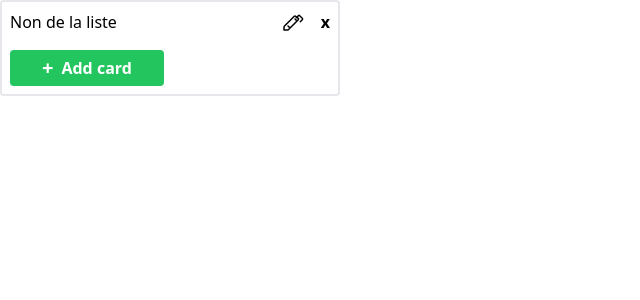
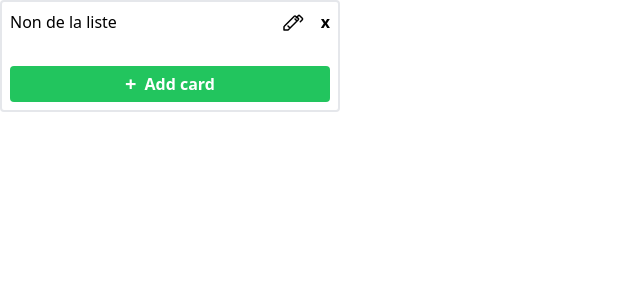
Before and after one commit to Tita-ST/trello-st, a Vue app: page /composant in a window 1280 px wide. Shown: the top 300 px of the page, without its empty margins (0-640 px from the left). Built offline with nearby package versions, Linux system fonts and the light colour scheme.

Commit message:
compolist

```diff
--- a/src/components/List.vue
+++ b/src/components/List.vue
@@ -1,9 +1,11 @@
 <script lang="ts" setup>
 import { ref } from 'vue';
+import Card from './Card.vue';
 
 const isEditing = ref(false);
 const listName = ref('Non de la liste');
 const showModal = ref(false);
+const cards = ref<Card[]>([]);
 
 const toggleEdit = () => {
     isEditing.value = !isEditing.value;
@@ -18,14 +20,17 @@ const cancelDelete = () => {
 };
 
 const deleteList = () => {
-
     showModal.value = false;
     console.log("Liste supprimée");
+};
+
+const addCard = () => {
+    cards.value.push({});
 };
 </script>
 
 <template>
-    <main class="border-2 p-2 w-[340px] rounded">
+    <main class="border-2 p-2 w-[340px] rounded max-h-screen flex flex-col">
         <div class="flex items-center justify-between mb-4">
             <div>
                 <template v-if="isEditing">
@@ -43,14 +48,23 @@ const deleteList = () => {
                     0 011.414 0l2.586 2.586a1 1 0 010 1.414l-2 2M14 9l2 2M7 16l2 2" />
                 </svg>
                 <p @click="confirmDelete" class="font-bold ml-4 cursor-pointer">
-                  x
+                    x
                 </p>
             </div>
         </div>
-        <div>
-            <button class="bg-green-500 hover:bg-green-600 text-white text-center font-bold py-1 px-8 rounded">
-                <div class="flex items-center">
-                    <p class="text-xl mr-2 ">+</p> Add card
+
+        <!-- Liste de cartes avec défilement -->
+        <div class="flex-grow overflow-y-auto mb-4">
+            <div v-for="(card, index) in cards" :key="index" class="mb-4">
+                <Card />
+            </div>
+        </div>
+
+        <!-- Bouton pour ajouter une carte toujours visible -->
+        <div class="flex-shrink-0">
+            <button @click="addCard" class="bg-green-500 hover:bg-green-600 text-white text-center font-bold py-1 px-8 rounded w-full">
+                <div class="flex items-center justify-center">
+                    <p class="text-xl mr-2">+</p> Add card
                 </div>
             </button>
         </div>
@@ -60,12 +74,10 @@ const deleteList = () => {
             <div class="bg-white p-4 rounded">
                 <p class="mb-4">Voulez-vous vraiment supprimer cette liste ?</p>
                 <div class="flex justify-end">
-                    <button @click="cancelDelete"
-                        class="bg-gray-300 hover:bg-gray-400 text-black font-bold py-2 px-4 rounded mr-2">
+                    <button @click="cancelDelete" class="bg-gray-300 hover:bg-gray-400 text-black font-bold py-2 px-4 rounded mr-2">
                         Non
                     </button>
-                    <button @click="deleteList"
-                        class="bg-green-500 hover:bg-green-600 text-white font-bold py-2 px-4 rounded">
+                    <button @click="deleteList" class="bg-green-500 hover:bg-green-600 text-white font-bold py-2 px-4 rounded">
                         Oui
                     </button>
                 </div>
```
